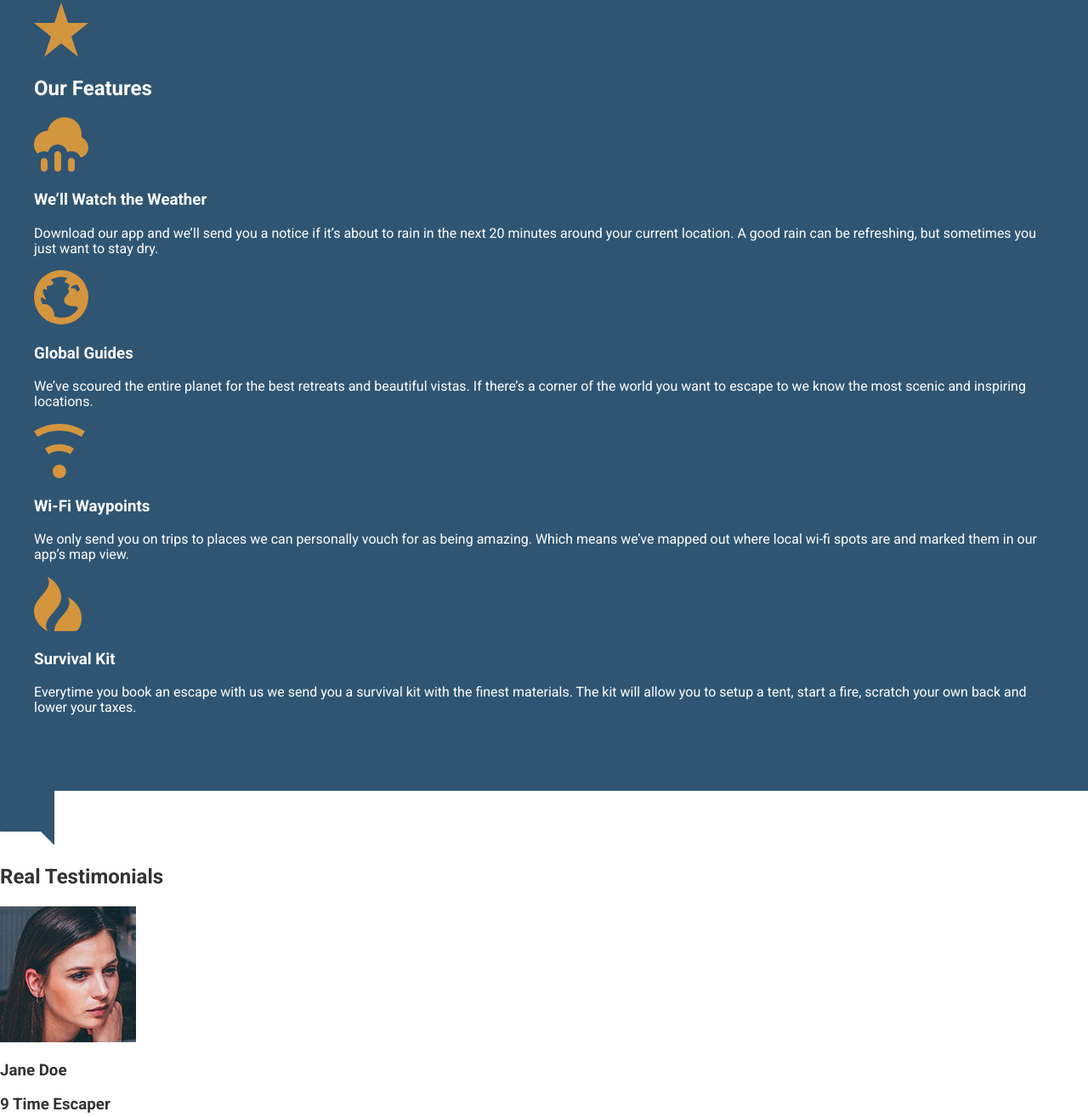
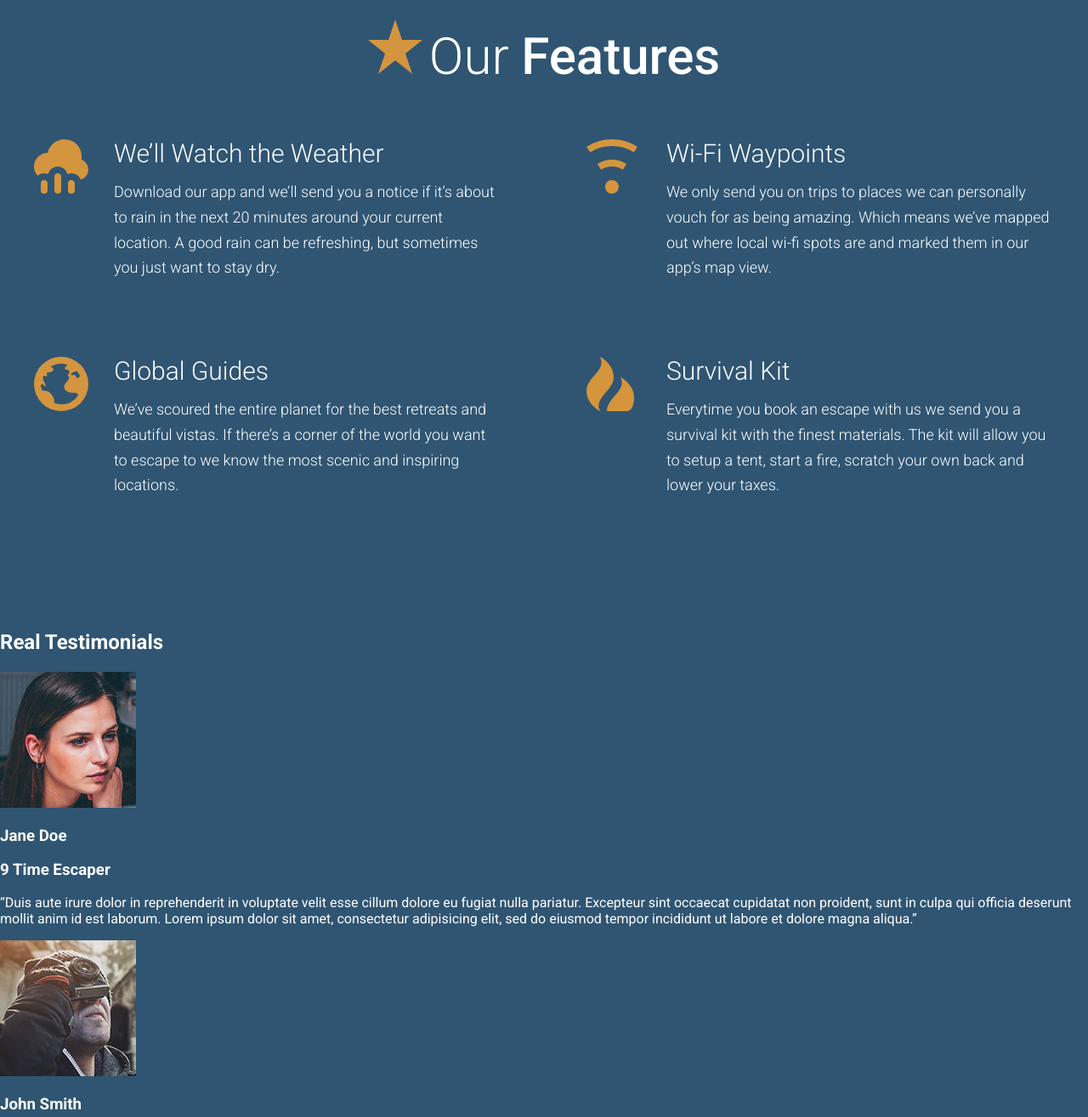
Before and after one commit to DDahiya123/Travel-site, a website: page index.html in a window 1280 px wide. Shown: the part 2275-3590 px from the top of the page at 85% size. Drawn offline with Linux system fonts and the light colour scheme.

Commit message:
Completed our feature section

```diff
--- /dev/null
+++ b/assets/css/modules/_feature-item.css
@@ -0,0 +1,31 @@
+.feature-item{
+  position: relative;
+  padding-bottom: 2.5rem;
+
+  @mixin atSmall{
+      padding-left: 94px;
+  }
+
+  &__icon{
+  display: block;
+  margin: 0 auto;
+  @mixin atSmall{
+    position: absolute;
+    left:0;
+  }
+
+  }
+
+  &__title{
+    font-size: 1.6rem;
+    margin-top: .7em;
+    font-weight: 300;
+    margin-bottom: .8rem;
+    text-align: center;
+
+    @mixin atSmall{
+      font-size: 1.875rem;
+      text-align: left;
+    }
+  }
+}
--- a/assets/css/modules/_generic-content-container.css
+++ b/assets/css/modules/_generic-content-container.css
@@ -1,7 +1,8 @@
 .generic-content-container{
   p{
+    font-weight: 300;
     line-height: 1.65;
-    margin: 1.8rem 0;
+    margin:0 0 1.8rem 0;
 
     @mixin atSmall{
       font-size: 1.125rem;
--- a/assets/css/modules/_row.css
+++ b/assets/css/modules/_row.css
@@ -8,6 +8,14 @@
 
   &--gutters > div{
     padding-right: 65px;
+  }
+
+  &--gutters-large{
+    margin-right: -100px;
+  }
+
+  &--gutters-large > div{
+    padding-right:100px;
   }
 
   &__b-margin-until-medium{
@@ -29,6 +37,11 @@
       width: 37%;
     }
 
+    &__medium-6{
+      float: left;
+      width: 50%;
+    }
+
     &__medium-8{
       float: left;
       width: 66.66%;
--- /dev/null
+++ b/assets/css/modules/_section-title.css
@@ -0,0 +1,28 @@
+.section-title{
+  font-size: 2.55rem;
+  font-weight: 300;
+  text-align: center;
+  margin-bottom: 1.8em;
+  strong{
+    font-weight: 500;
+  }
+
+
+  @mixin atSmall{
+    font-size: 3.75rem;
+    margin-bottom: .7em;
+  }
+
+  &__icon{
+    display: block;
+    margin:0 auto;
+    margin-bottom: .6rem;
+
+    @mixin atSmall{
+        margin-right: .5rem;
+        display:inline-block;
+        margin-bottom: 0;
+    }
+  }
+
+}
--- a/assets/css/style.css
+++ b/assets/css/style.css
@@ -9,3 +9,5 @@
 @import "modules/_headline";
 @import "modules/_row";
 @import "modules/_generic-content-container";
+@import "modules/_section-title";
+@import "modules/_feature-item";
--- a/index.html
+++ b/index.html
@@ -67,24 +67,37 @@
 
   <div id="features" class="page-section page-section--blue">
     <div class="wrapper">
-        <img src="assets/images/icons/star.svg">
-        <h2>Our Features</h2>
+        <h2 class="section-title"><img src="assets/images/icons/star.svg" class="section-title__icon">Our <strong>Features</strong></h2>
+        <div class="row row--gutters row--gutters-large generic-content-container">
+              <div class="row__medium-6">
 
-        <img src="assets/images/icons/rain.svg">
-        <h3>We&rsquo;ll Watch the Weather</h3>
-        <p>Download our app and we&rsquo;ll send you a notice if it&rsquo;s about to rain in the next 20 minutes around your current location. A good rain can be refreshing, but sometimes you just want to stay dry.</p>
 
-        <img src="assets/images/icons/globe.svg">
-        <h3>Global Guides</h3>
-        <p>We&rsquo;ve scoured the entire planet for the best retreats and beautiful vistas. If there&rsquo;s a corner of the world you want to escape to we know the most scenic and inspiring locations.</p>
+                <div class="feature-item">
+                    <img src="assets/images/icons/rain.svg" class="feature-item__icon">
+                    <h3 class="feature-item__title">We&rsquo;ll Watch the Weather</h3>
+                    <p>Download our app and we&rsquo;ll send you a notice if it&rsquo;s about to rain in the next 20 minutes around your current location. A good rain can be refreshing, but sometimes you just want to stay dry.</p>
+                </div>
 
-        <img src="assets/images/icons/wifi.svg">
-        <h3>Wi-Fi Waypoints</h3>
-        <p>We only send you on trips to places we can personally vouch for as being amazing. Which means we&rsquo;ve mapped out where local wi-fi spots are and marked them in our app&rsquo;s map view.</p>
+                <div class="feature-item">
+                    <img src="assets/images/icons/globe.svg" class="feature-item__icon">
+                    <h3 class="feature-item__title">Global Guides</h3>
+                    <p>We&rsquo;ve scoured the entire planet for the best retreats and beautiful vistas. If there&rsquo;s a corner of the world you want to escape to we know the most scenic and inspiring locations.</p>
+                </div>
+            </div>
 
-        <img src="assets/images/icons/fire.svg">
-        <h3>Survival Kit</h3>
-        <p>Everytime you book an escape with us we send you a survival kit with the finest materials. The kit will allow you to setup a tent, start a fire, scratch your own back and lower your taxes.</p>
+            <div class="row__medium-6">
+              <div class="feature-item">
+                    <img src="assets/images/icons/wifi.svg" class="feature-item__icon">
+                    <h3 class="feature-item__title">Wi-Fi Waypoints</h3>
+                    <p>We only send you on trips to places we can personally vouch for as being amazing. Which means we&rsquo;ve mapped out where local wi-fi spots are and marked them in our app&rsquo;s map view.</p>
+              </div>
+
+              <div class="feature-item">
+                    <img src="assets/images/icons/fire.svg" class="feature-item__icon">
+                    <h3 class="feature-item__title">Survival Kit</h3>
+                    <p>Everytime you book an escape with us we send you a survival kit with the finest materials. The kit will allow you to setup a tent, start a fire, scratch your own back and lower your taxes.</p>
+              </div>
+          </div>
       </div>
 </div>
   <div id="testimonials">
--- a/temp/styles/style.css
+++ b/temp/styles/style.css
@@ -672,6 +672,14 @@ a{
     padding-right: 65px;
   }
 
+.row--gutters-large{
+    margin-right: -100px;
+  }
+
+.row--gutters-large > div{
+    padding-right:100px;
+  }
+
 .row__b-margin-until-medium{
     margin-bottom: 1rem;
   }
@@ -691,6 +699,11 @@ a{
       width: 37%;
     }
 
+    .row__medium-6{
+      float: left;
+      width: 50%;
+    }
+
     .row__medium-8{
       float: left;
       width: 66.66%;
@@ -702,8 +715,9 @@ a{
   }
 
 .generic-content-container p{
+    font-weight: 300;
     line-height: 1.65;
-    margin: 1.8rem 0;
+    margin:0 0 1.8rem 0;
 
   }
 
@@ -718,3 +732,82 @@ a{
 .generic-content-container p a{
     font-weight: 700;
   }
+
+.section-title{
+  font-size: 2.55rem;
+  font-weight: 300;
+  text-align: center;
+  margin-bottom: 1.8em;
+
+}
+
+.section-title strong{
+    font-weight: 500;
+  }
+
+@media(min-width: 530px){
+
+.section-title{
+    font-size: 3.75rem;
+    margin-bottom: .7em
+
+}
+  }
+
+.section-title__icon{
+    display: block;
+    margin:0 auto;
+    margin-bottom: .6rem;
+  }
+
+@media(min-width: 530px){
+
+.section-title__icon{
+        margin-right: .5rem;
+        display:inline-block;
+        margin-bottom: 0
+  }
+  }
+
+.feature-item{
+  position: relative;
+  padding-bottom: 2.5rem;
+}
+
+@media(min-width: 530px){
+
+.feature-item{
+      padding-left: 94px
+}
+  }
+
+.feature-item__icon{
+  display: block;
+  margin: 0 auto;
+
+  }
+
+@media(min-width: 530px){
+
+.feature-item__icon{
+    position: absolute;
+    left:0
+
+  }
+  }
+
+.feature-item__title{
+    font-size: 1.6rem;
+    margin-top: .7em;
+    font-weight: 300;
+    margin-bottom: .8rem;
+    text-align: center;
+  }
+
+@media(min-width: 530px){
+
+.feature-item__title{
+      font-size: 1.875rem;
+      text-align: left
+  }
+  }
```
